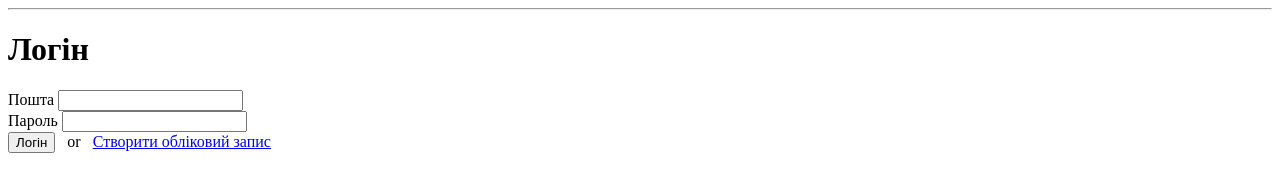
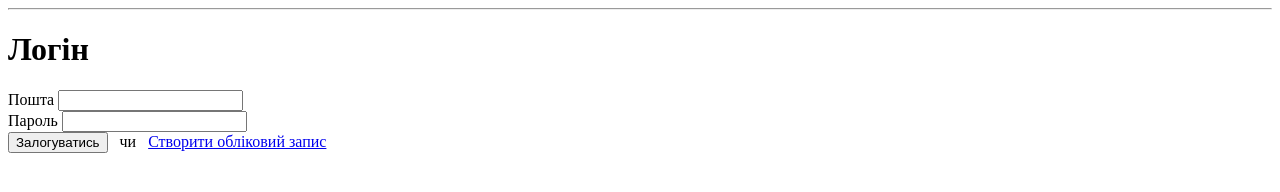
Before and after one commit to IRONKAGE/Users-JWT-Authorization-socket.IO, a plain HTML site: page index.html in a window 1280 px wide. Drawn offline with nearby package versions, Linux system fonts and the light colour scheme; no server answers.

Commit message:
in на on

```diff
--- a/index.html
+++ b/index.html
@@ -105,8 +105,8 @@
                     </div>
 
                     <div class="form-group">
-                        <button class="btn btn-primary">Логін</button>
-                        &nbsp; or &nbsp;
+                        <button class="btn btn-primary">Залогуватись</button>
+                        &nbsp; чи &nbsp;
                         <a href="#/create-account" class="btn btn-default">Створити обліковий запис</a>
                     </div>
 
--- a/server.js
+++ b/server.js
@@ -32,7 +32,7 @@ mongoose.then(connction => {
             createUser(socket, data);
         });
 
-        socket.io('user.login', (data) => {
+        socket.on('user.login', (data) => {
             authenticateUser(socket, data);
         });
 
```
